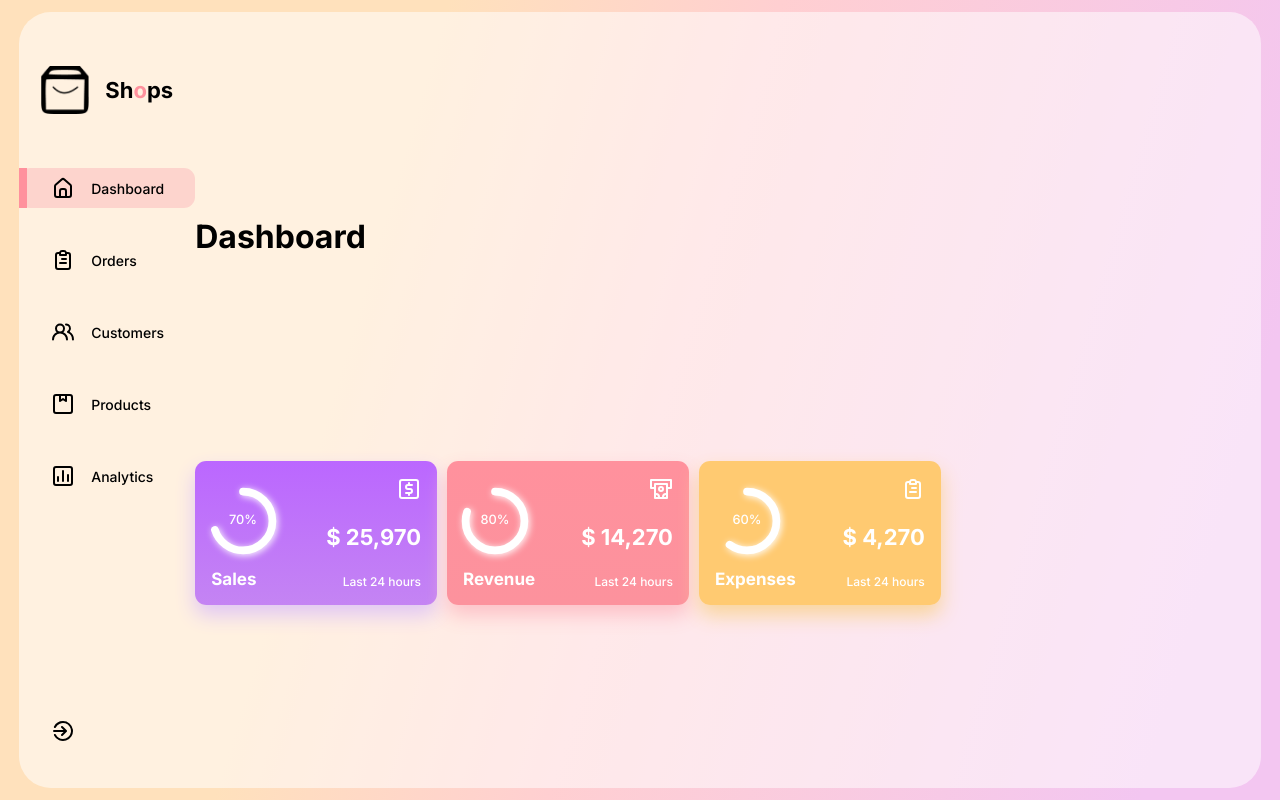
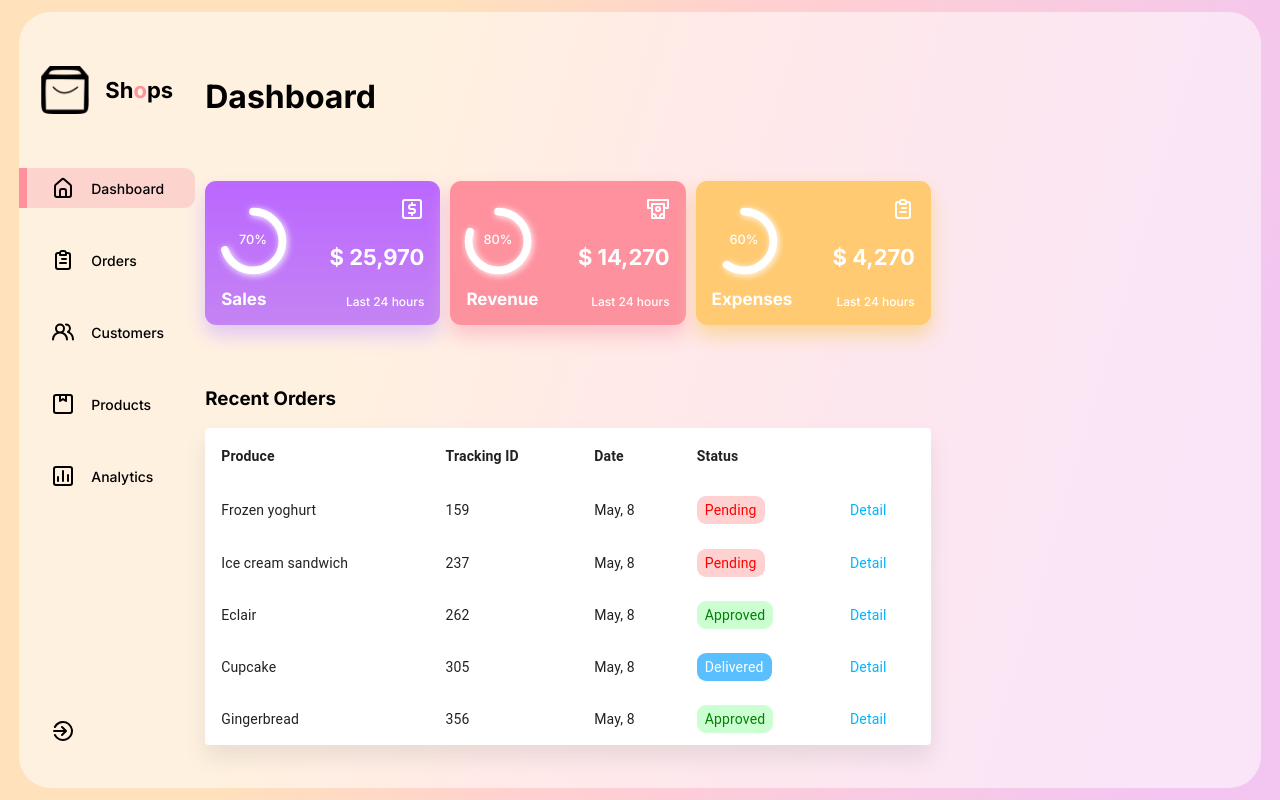
Before and after one commit to detonatorx/react_dashboard, a React (Create React App) app: page / in a window 1280 px wide. Built offline with nearby package versions, Linux system fonts and the light colour scheme.

Commit message:
recent orders block

```diff
--- a/src/App.css
+++ b/src/App.css
@@ -33,4 +33,5 @@
   background-color: var(--glass);
   overflow: hidden;
   grid-template-columns: 11rem auto 20rem;
+  gap: 10px;
 }
--- a/src/components/Card/ExpandedCard.jsx
+++ b/src/components/Card/ExpandedCard.jsx
@@ -7,7 +7,7 @@
   const { color, title, series } = params;
   const timeElapsed = Date.now();
   let today = new Date(timeElapsed);
-  today = today.toISOString().slice(0, 10);
+  today = today.toISOString().split('T')[0];
 
   const data = {
     options: {
--- a/src/components/MainDash/MainDash.jsx
+++ b/src/components/MainDash/MainDash.jsx
@@ -1,5 +1,6 @@
 import React from 'react';
 import Cards from '../Cards/Cards';
+import Table from '../Table/Table';
 import './MainDash.css';
 
 const MainDash = () => {
@@ -7,7 +8,7 @@
     <div className="MainDash">
       <h1>Dashboard</h1>
       <Cards />
-
+      <Table />
     </div>
   );
 };
--- /dev/null
+++ b/src/components/Table/Table.css
@@ -0,0 +1,24 @@
+.MuiTableRow-root>* {
+  padding: 10px;
+}
+
+.MuiTableRow-root.MuiTableRow-head>* {
+  font-weight: bold !important;
+}
+
+.Table td, th {
+  border: none !important;
+}
+
+.Table:first-child {
+  border-radius: 0.7rem !important;
+}
+
+.details {
+  color: #00b5ff !important;
+}
+
+.status {
+  padding: 6px 8px;
+  border-radius: 9px;
+}
--- /dev/null
+++ b/src/components/Table/Table.jsx
@@ -0,0 +1,86 @@
+import * as React from 'react';
+import Table from '@mui/material/Table';
+import TableBody from '@mui/material/TableBody';
+import TableCell from '@mui/material/TableCell';
+import TableContainer from '@mui/material/TableContainer';
+import TableHead from '@mui/material/TableHead';
+import TableRow from '@mui/material/TableRow';
+import Paper from '@mui/material/Paper';
+import { makeStyle } from '../../helpers/makeStyle';
+import './Table.css'
+
+function createData(name, trackingId, date, status) {
+  return { name, trackingId, date, status };
+}
+
+const timeElapsed = Date.now();
+let today = new Date(timeElapsed);
+const day = today.getDate();
+const monthNames = [
+  'January',
+  'February',
+  'March',
+  'April',
+  'May',
+  'June',
+  'July',
+  'August',
+  'September',
+  'October',
+  'November',
+  'December',
+];
+const month = monthNames[today.getMonth()];
+
+const rows = [
+  createData('Frozen yoghurt', 159, `${month}, ${day}`, 'Pending', 4.0),
+  createData('Ice cream sandwich', 237, `${month}, ${day}`, 'Pending', 4.3),
+  createData('Eclair', 262, `${month}, ${day}`, 'Approved', 6.0),
+  createData('Cupcake', 305, `${month}, ${day}`, 'Delivered', 4.3),
+  createData('Gingerbread', 356, `${month}, ${day}`, 'Approved', 3.9),
+];
+
+export default function BasicTable() {
+  return (
+    <div className="Table">
+      <h3>Recent Orders</h3>
+
+      <TableContainer
+        component={Paper}
+        style={{ boxShadow: '0px 13px 20px 0px #80808029' }}
+      >
+        <Table sx={{ minWidth: 650 }} aria-label="simple table">
+          <TableHead>
+            <TableRow>
+              <TableCell>Produce</TableCell>
+              <TableCell align="left">Tracking ID</TableCell>
+              <TableCell align="left">Date</TableCell>
+              <TableCell align="left">Status</TableCell>
+              <TableCell align="left"></TableCell>
+            </TableRow>
+          </TableHead>
+          <TableBody>
+            {rows.map(row => (
+              <TableRow
+                key={row.name}
+                sx={{ '&:last-child td, &:last-child th': { border: 0 } }}
+              >
+                <TableCell component="th" scope="row">
+                  {row.name}
+                </TableCell>
+                <TableCell align="left">{row.trackingId}</TableCell>
+                <TableCell align="left">{row.date}</TableCell>
+                <TableCell align="left">
+                  <span className="status" style={makeStyle(row.status)}>
+                    {row.status}
+                  </span>
+                </TableCell>
+                <TableCell align="left" className='details'>Detail</TableCell>
+              </TableRow>
+            ))}
+          </TableBody>
+        </Table>
+      </TableContainer>
+    </div>
+  );
+}
--- /dev/null
+++ b/src/helpers/makeStyle.js
@@ -0,0 +1,18 @@
+export const makeStyle = (status) => {
+  if (status === 'Approved') {
+    return {
+      background: 'rgb(145 254 159 / 47%)',
+      color: 'green'
+    }
+  } else if (status === 'Pending') {
+    return {
+      background: '#ffadad8f',
+      color: 'red'
+    }
+  } else {
+    return {
+      background: '#59bfff',
+      color: 'white'
+    }
+  }
+}
```
